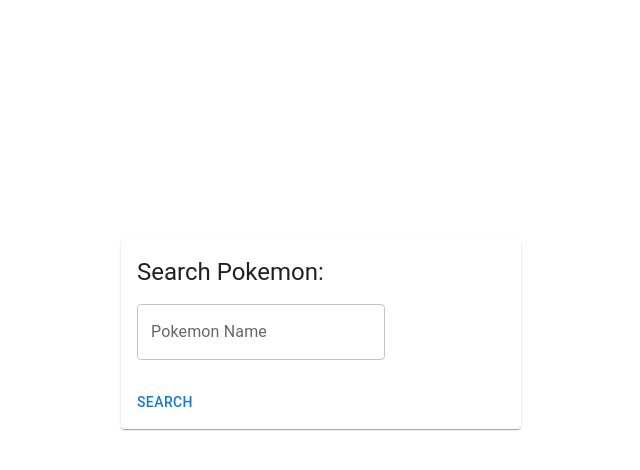
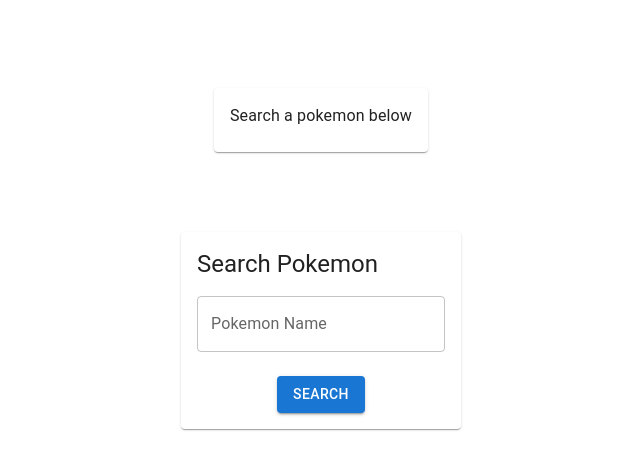
Before and after one commit to EpicFirno141/pokemon-mini, a React (Create React App) app: page /#/pokedex in a window 1280 px wide. Shown: the top 470 px of the page, without its empty margins (319-959 px from the left). Built offline with nearby package versions, Linux system fonts and the light colour scheme.

Commit message:
Saga is fixed, page now displays pokemon image.

```diff
--- a/src/components/Pokedex/Pokedex.jsx
+++ b/src/components/Pokedex/Pokedex.jsx
@@ -8,10 +8,14 @@
 import TextField from '@mui/material/TextField';
 import { useHistory } from 'react-router-dom/cjs/react-router-dom.min';
 import { useDispatch, useSelector } from 'react-redux';
+import PokedexSearchEntry from './PokedexSearchEntry';
+import { useState } from 'react';
 
 function Pokedex() {
     const dispatch = useDispatch();
     const searchName = useSelector(store => store.searchPokemon);
+    const searchPokemonInfo = useSelector(store => store.searchPokemonInfo);
+    const [searchState, setSearchState] = useState(false);
 
     const updateSearch = (event) => {
         console.log('Change to search')
@@ -20,22 +24,37 @@
 
     const searchPokemon = () => {
         dispatch({ type: 'SEARCH_POKEMON', payload: searchName });
+        if(searchState === false){
+            setSearchState(true);
+        }
     }
 
     return (
         <Box>
-            <Card sx={{ mx: 'auto', maxWidth: 400, mt: 30}}>
+            <Stack>
+                {
+                    searchState ?  <PokedexSearchEntry
+                        searchPokemonInfo = {searchPokemonInfo}
+                        /> :
+                    <Card sx={{ mx: 'auto', mt: 10, maxWidth: 400}}>
+                        <CardContent>
+                            <Typography>Search a pokemon below</Typography>
+                        </CardContent>
+                    </Card>
+                }
+                <Card sx={{ mx: 'auto', maxWidth: 400, mt: 10}}>
                     <CardContent>
                         <Typography variant='h5'>
-                        Search Pokemon:
+                            Search Pokemon
                         </Typography>
                         <TextField label="Pokemon Name" variant="outlined" sx={{ mt: 2 }}
                             onChange={(event) => updateSearch(event)}/>
                     </CardContent>
-                <CardActions>
-                    <Button onClick={searchPokemon}>Search</Button>
+                    <CardActions sx={{ mb: 1 }}>
+                        <Button variant='contained' onClick={searchPokemon} sx={{ mx: 'auto' }}>Search</Button>
                     </CardActions>
                 </Card>
+            </Stack>
         </Box>
     );
 }
--- /dev/null
+++ b/src/components/Pokedex/PokedexSearchEntry.jsx
@@ -0,0 +1,22 @@
+import Box from '@mui/material/Box';
+import Stack from '@mui/material/Stack';
+import Button from '@mui/material/Button';
+import Card from '@mui/material/Card';
+import CardContent from '@mui/material/CardContent';
+import CardActions from '@mui/material/CardActions';
+import CardMedia from '@mui/material/CardMedia';
+import Typography from '@mui/material/Typography';
+import TextField from '@mui/material/TextField';
+
+function PokedexSearchEntry({searchPokemonInfo}) {
+    return(
+        <Box>
+            <Card sx={{ mx: 'auto', maxWidth: 200, mt: 10}}>
+                <CardMedia component="img"
+                    image={searchPokemonInfo.image} />
+            </Card>
+        </Box>
+    );
+}
+
+export default PokedexSearchEntry;
--- a/src/redux/reducers/searchPokemonInfo.reducer.js
+++ b/src/redux/reducers/searchPokemonInfo.reducer.js
@@ -1,4 +1,9 @@
-const searchPokemonInfoReducer = (state = [], action) => {
+const searchPokemonInfoReducer = (state = {
+  dex_id: 0,
+  name: '',
+  image: '',
+  types: []
+}, action) => {
     switch (action.type) {
       case 'SET_POKEMON_SEARCH_INFO':
         return action.payload;
--- a/src/redux/sagas/_root.saga.js
+++ b/src/redux/sagas/_root.saga.js
@@ -1,8 +1,8 @@
 import { all } from 'redux-saga/effects';
-import searchPokemon from './searchPokemon.saga';
+import searchPokemonSaga from './searchPokemon.saga';
 
 export default function* rootSaga() {
   yield all([
-    searchPokemon,
+    searchPokemonSaga(),
   ]);
 }
--- a/src/redux/sagas/searchPokemon.saga.js
+++ b/src/redux/sagas/searchPokemon.saga.js
@@ -3,14 +3,16 @@
 
 function* fetchPokemonInfo(action) {
   try {
+    console.log('Starting API Call');
+
     const response = yield axios.get(`https://pokeapi.co/api/v2/pokemon/${action.payload}`);
 
-    yield console.log(response.data);
+    console.log('Response is: ' + JSON.stringify(response.data.sprites));
 
     yield put({ type: 'SET_POKEMON_SEARCH_INFO', payload: {
         dex_id: response.data.id,
         name: response.data.name,
-        image: response.data.front_default,
+        image: response.data.sprites.front_default,
         types: response.data.types
     } });
   } catch (error) {
```
Lines whose indentation alone changed are shown as unchanged.
